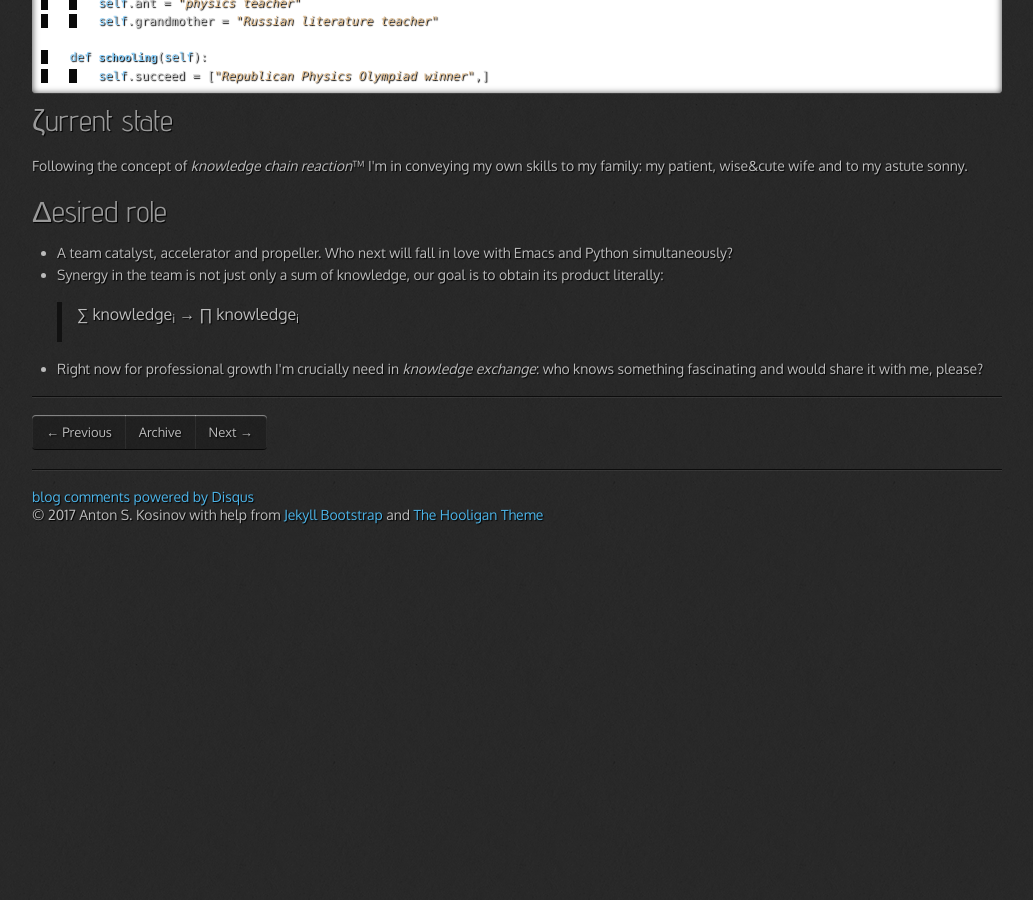
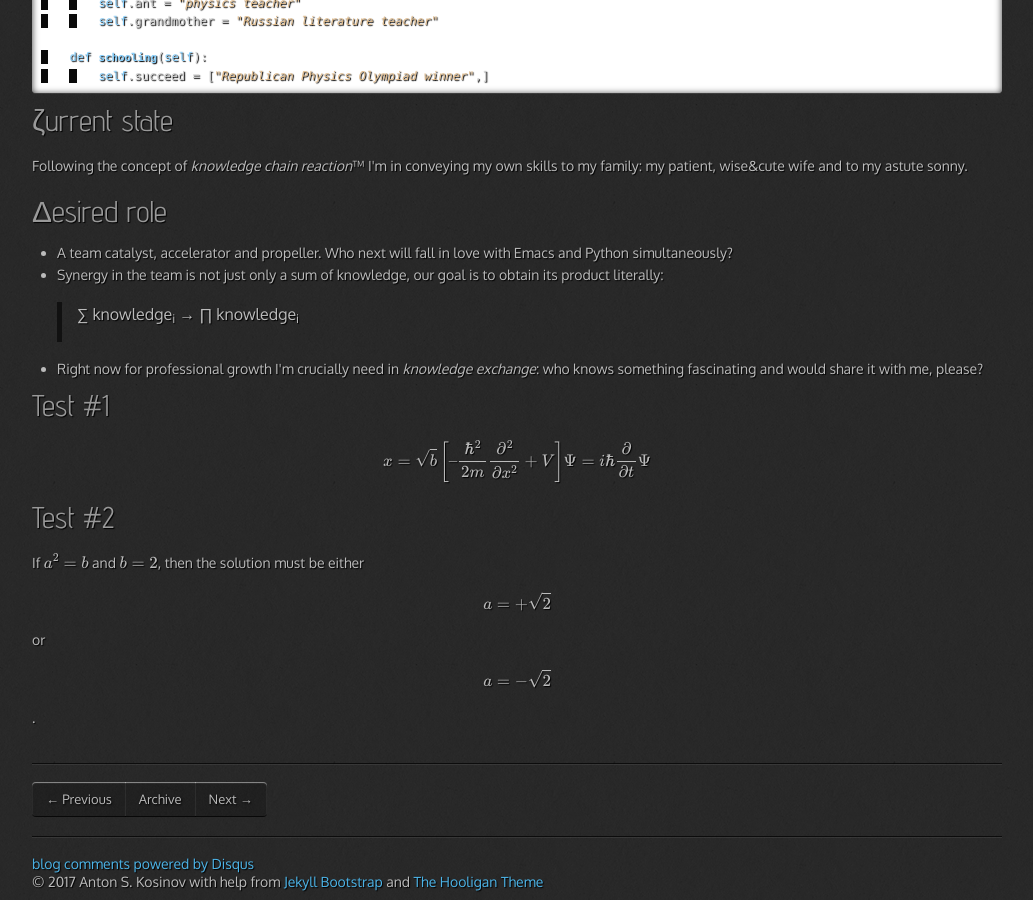
Before and after one commit to 0--key/0--key.github.io, a Jekyll site: the page built from _posts/2016-10-13-CV.html, in a window 1280 px wide and 900 px high, scrolled down 820 px. Shown: the whole window, without its empty margins (23-1056 px from the left). Built offline with Jekyll 4.4.1, drawn with Linux system fonts in a browser that asks for light colours; nearby versions of some CDN libraries; formulas are drawn with MathJax 3; comment, search, counter and statistics services are not loaded; before the commit the page ends 1353 px from its top, so only the background shows below that.

Commit message:
Math code source rendering test

```diff
--- a/_posts/2016-10-13-CV.html
+++ b/_posts/2016-10-13-CV.html
@@ -143,3 +143,24 @@ me, please?</li>
 </ul>
 </div>
 </div>
+
+
+<div id="outline-container-orgbbdce36" class="outline-2">
+<h2 id="orgbbdce36">Test #1</h2>
+<div class="outline-text-2" id="text-orgbbdce36">
+\begin{equation}
+x=\sqrt{b}
+\left [ – \frac{\hbar^2}{2 m} \frac{\partial^2}{\partial x^2} + V \right ] \Psi = i \hbar \frac{\partial}{\partial t} \Psi
+\end{equation}
+</div>
+</div>
+
+<div id="outline-container-org948a9e4" class="outline-2">
+<h2 id="org948a9e4">Test #2</h2>
+<div class="outline-text-2" id="text-org948a9e4">
+<p>
+If \(a^2=b\) and \( b=2 \), then the solution must be
+either \[ a=+\sqrt{2} \] or \[ a=-\sqrt{2} \].
+</p>
+</div>
+</div>
```
